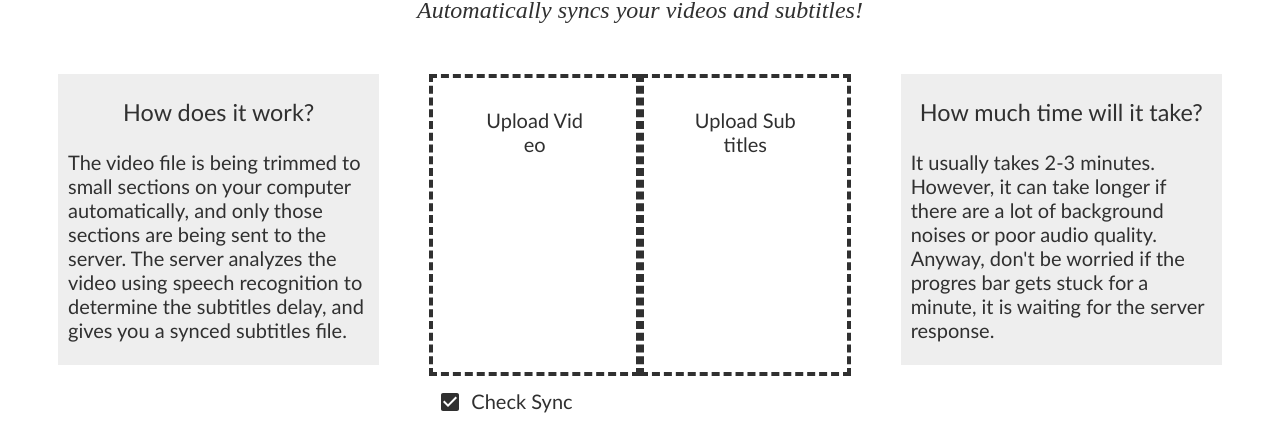
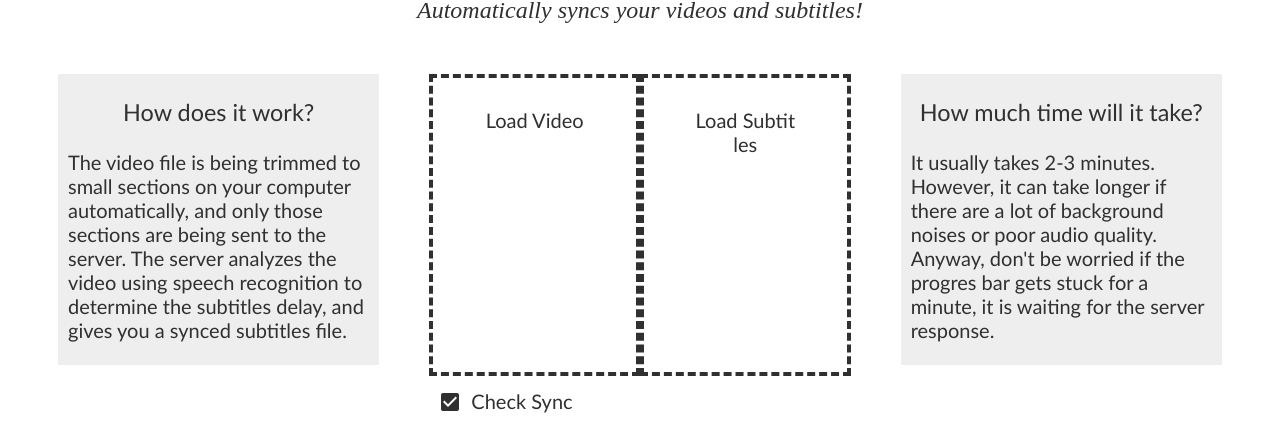
Before and after one commit to Eitan1112/subdab-webapp, a Next.js app: page / in a window 1280 px wide. Shown: the part 159-583 px from the top of the page. Built offline with nearby package versions, Linux system fonts and the light colour scheme.

Commit message:
fixed alerts not hiding and replace upload with load on the dropzone text

```diff
--- a/components/form.js
+++ b/components/form.js
@@ -33,18 +33,10 @@ const Form = (props) => {
     const [checker, setChecker] = useState()
 
     const handleSuccessClose = (event, reason) => {
-        if (reason === 'clickaway') {
-            return;
-        }
-
-        setSuccessOpen(false)
+        setSuccessOpen(false);
     };
 
     const handleErrorClose = (event, reason) => {
-        if (reason === 'clickaway') {
-            return;
-        }
-
         setErrorOpen(false);
     };
 
@@ -188,7 +180,7 @@ const Form = (props) => {
                         alertSuccess={alertSuccess}
                         accept={['video/*']}
                         id="video-file"
-                        text="Upload Video"  />
+                        text="Load Video"  />
                 </Grid>
                 <Grid item lg={2} xs={12}>
                     <Dropzone
@@ -197,7 +189,7 @@ const Form = (props) => {
                         accept={['', 'plain/text']}
                         extension={'srt'}
                         id="subtitles-file"
-                        text="Upload Subtitles" />
+                        text="Load Subtitles" />
                 </Grid>
                 <TimeItTakes />
             </Grid>
@@ -208,12 +200,12 @@ const Form = (props) => {
 
             {/* Alerts */}
             <TimeItTakesMobile />
-            <Snackbar open={errorOpen} className={styles.alert} autoHideDuration={9000} onClose={handleErrorClose}>
+            <Snackbar open={errorOpen} autoHideDuration={7000} onClose={handleErrorClose}>
                 <Alert severity="error" onClose={handleErrorClose}>
                     {error}
                 </Alert>
             </Snackbar>
-            <Snackbar open={successOpen} className={styles.alert} autoHideDuration={6000} onClose={handleSuccessClose}>
+            <Snackbar open={successOpen} autoHideDuration={6000} onClose={handleSuccessClose}>
                 <Alert severity="success" onClose={handleSuccessClose}>
                     {success}
                 </Alert>
```
